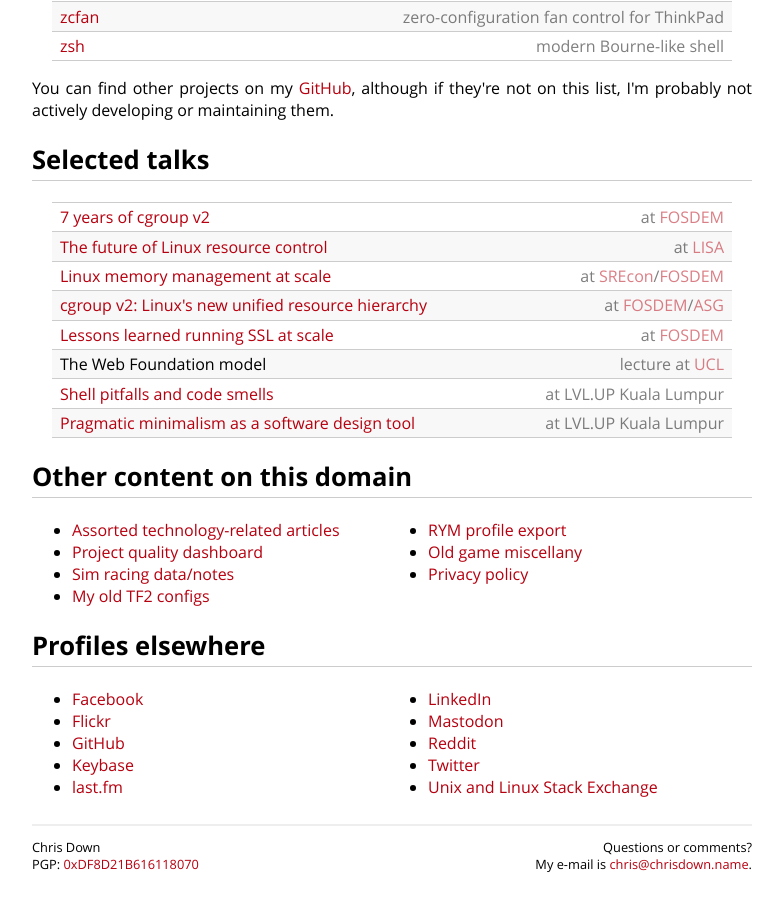
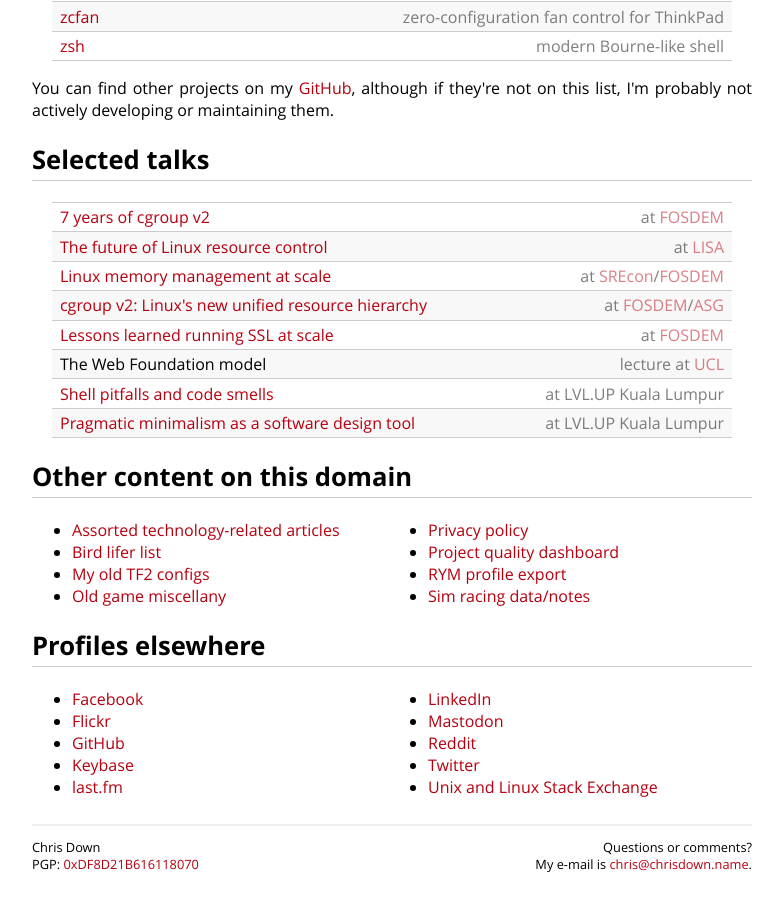
Before and after one commit to cdown/chrisdown.name, a Jekyll site: the page built from index.md, in a window 1280 px wide and 900 px high, scrolled down 1197 px. Shown: the whole window, without its empty margins (248-1031 px from the left). Built offline with Jekyll 4.4.1, drawn with Linux system fonts in a browser that asks for light colours.

Commit message:
index: Add birds to content on domain

```diff
--- a/index.md
+++ b/index.md
@@ -82,12 +82,13 @@ list, I'm probably not actively developing or maintaining them.
 
 {: .twocol }
 - [Assorted technology-related articles](/archive.html)
-- [Project quality dashboard](/builds)
-- [Sim racing data/notes](/racing.html)
+- [Bird lifer list](/birds/)
 - [My old TF2 configs](/tf2)
-- [RYM profile export](/rym.html)
 - [Old game miscellany](/oldgames.html)
 - [Privacy policy](/privacy.html)
+- [Project quality dashboard](/builds)
+- [RYM profile export](/rym.html)
+- [Sim racing data/notes](/racing.html)
 
 ## Profiles elsewhere
 
```
